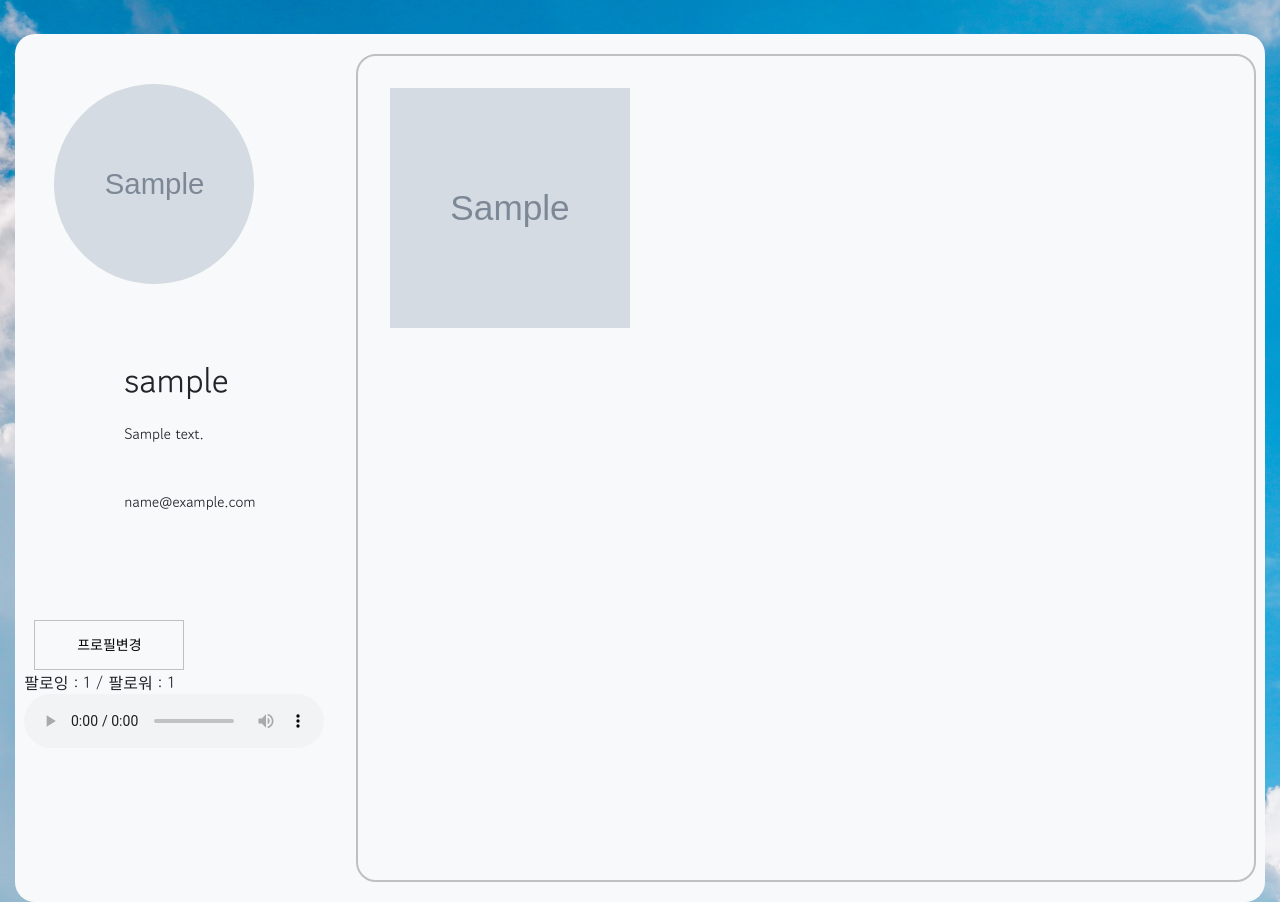
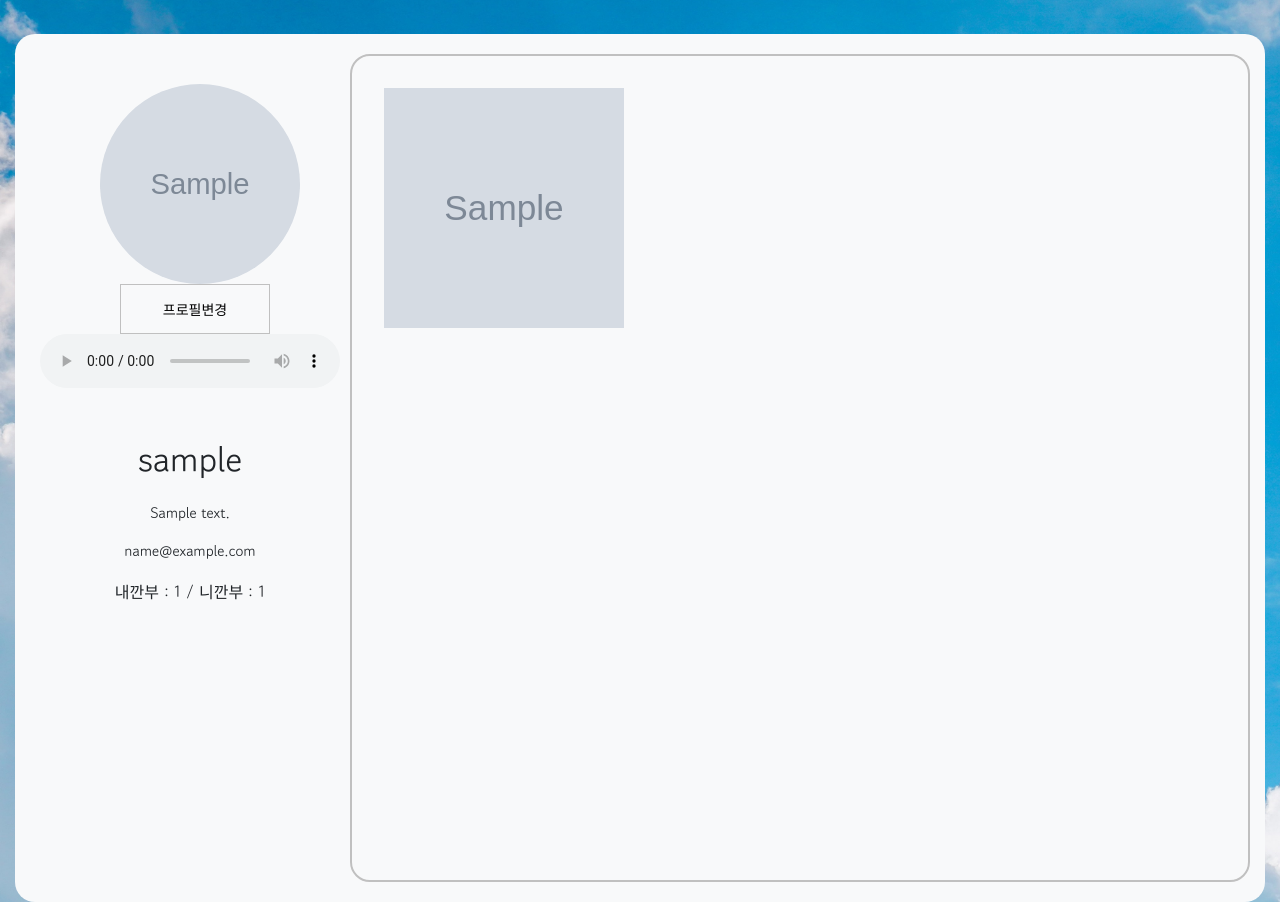
Before and after one commit to wjsehdlf77/Web-Project, a Django app: a page that uses templates/dailyphoto/profile.html in a window 1280 px wide. Shown: the part 66-968 px from the top of the page. Run offline with Django 4.2, Linux system fonts and the light colour scheme; a user stored in the database is signed in; tables that the repository leaves empty hold one stand-in row (values such as "Sample post"); grey boxes marked "Sample" are stand-in pictures; some libraries are stand-ins or nearby versions.

Commit message:
profile CSS수정

```diff
--- a/static/style.css
+++ b/static/style.css
@@ -382,17 +382,19 @@ span {
 /* profile_part */
 
 .profile_photo {
+
   width: 200px;
   height: 200px;
   border-radius: 70%;
   overflow: hidden;
-  margin: 30px;
+  margin:30px 0 0 70px;
 }
 
 .profile_img {
   width: 100%;
   height: 100%;
   object-fit: cover;
+
 }
 
 .main_body {
--- a/templates/dailyphoto/profile.html
+++ b/templates/dailyphoto/profile.html
@@ -3,7 +3,7 @@
 {% block content %}
 <div class="main_body">
     <div class="sub_body">
-        <div style="display:flex; flex-direction: column;">
+        <div style="display:flex; flex-direction: column; text-align: center; width:320px;">
             <div class="profile_photo">
                 {% if person.profile.image%}
                   <img class="profile_img" src = "{{person.profile.image.url}}">
@@ -11,34 +11,37 @@
                   <img class = 'profile_img' src = "/static/images/DefualtProfile.jpg">
                 {% endif %}
             </div>
+            <div style = ' flex-direction: column; display: inline-block;'>
+            {% if person.id == user.id %}
+            <a href="{% url 'dailyphoto:modify_profile' %}"><button id="button_write_feed" type="button"
+                style="margin-left: 10px;font-size: 14px;width: 150px; height: 50px; border: 1px solid silver; background-color: transparent">
+                프로필변경</button></a>
+                {% endif%}
+                {% if person.profile.music %}
+                <audio autoplay controls loop><source src = "{{person.profile.music.url}}"></audio>
+                {% endif %}
+            </div>
 
-            <div style="display: flex; flex-direction:column; margin: 40px 100px">
+
+            <div style="display: flex; flex-direction:column; margin: 40px 80px">
                 <div class="mb-3" style="display: flex; flex-direction: column; ">
-                    <div style="font-size: 35px"> {{ person.profile.nickname }} </div>
+                    <div style="font-size: 35px; "> {{ person.profile.nickname }} </div>
 
                 </div>
                 <div class="mb-3" style="display: flex; flex-direction: column; ">
-                <div style="font-size: 15px"> {{person.profile.description}}</div>
+                <div style="font-size: 15px;"> {{person.profile.description}}</div>
                 </div>
 
-                <div class="mb-3" style="display: flex; flex-direction: column; margin : 30px 0px">
-                    <div style="font-size: 15px"> {{user.email}}</div>
+                <div class="mb-3" style="display: flex; flex-direction: column;">
+                    <div style="font-size: 15px;"> {{user.email}}</div>
                     </div>
-            </div>
-
-            <div style = 'display: flex; flex-direction: column;margin:50px 0px '>
-                {% if person.id == user.id %}
-                <a href="{% url 'dailyphoto:modify_profile' %}"><button id="button_write_feed" type="button"
-                    style="margin-left: 10px;font-size: 14px;width: 150px; height: 50px; border: 1px solid silver; background-color: transparent" onclick="ajaxFileUpload() ">
-                    프로필변경</button></a>
-                    {% endif%}
+                    <div style = 'display: flex; flex-direction: column; '>
                       <div>
                         <div>
-                          팔로잉 : {{ person.followings.all|length }} / 팔로워 : {{ person.followers.all|length }}
+                          내깐부 : {{ person.followings.all|length }} / 니깐부 : {{ person.followers.all|length }}
                         </div>
 
                         <div>
-
                           {% if user != person %}
                             <div>
                               <form action="{% url 'dailyphoto:follow' person.pk%}" method='POST'>
@@ -53,10 +56,8 @@
                           {% endif %}
                         </div>
                       </div>
-                      {% if person.profile.music %}
-                      <audio autoplay controls loop><source src = "{{person.profile.music.url}}"></audio>
-                      {% endif %}
                       {% comment %} <iframe></iframe> 브라우저마다 안되면 이걸써 {% endcomment %}
+            </div>
             </div>
          </div>
         <div class = 'feed_body'>
```
Lines whose indentation alone changed are shown as unchanged.
